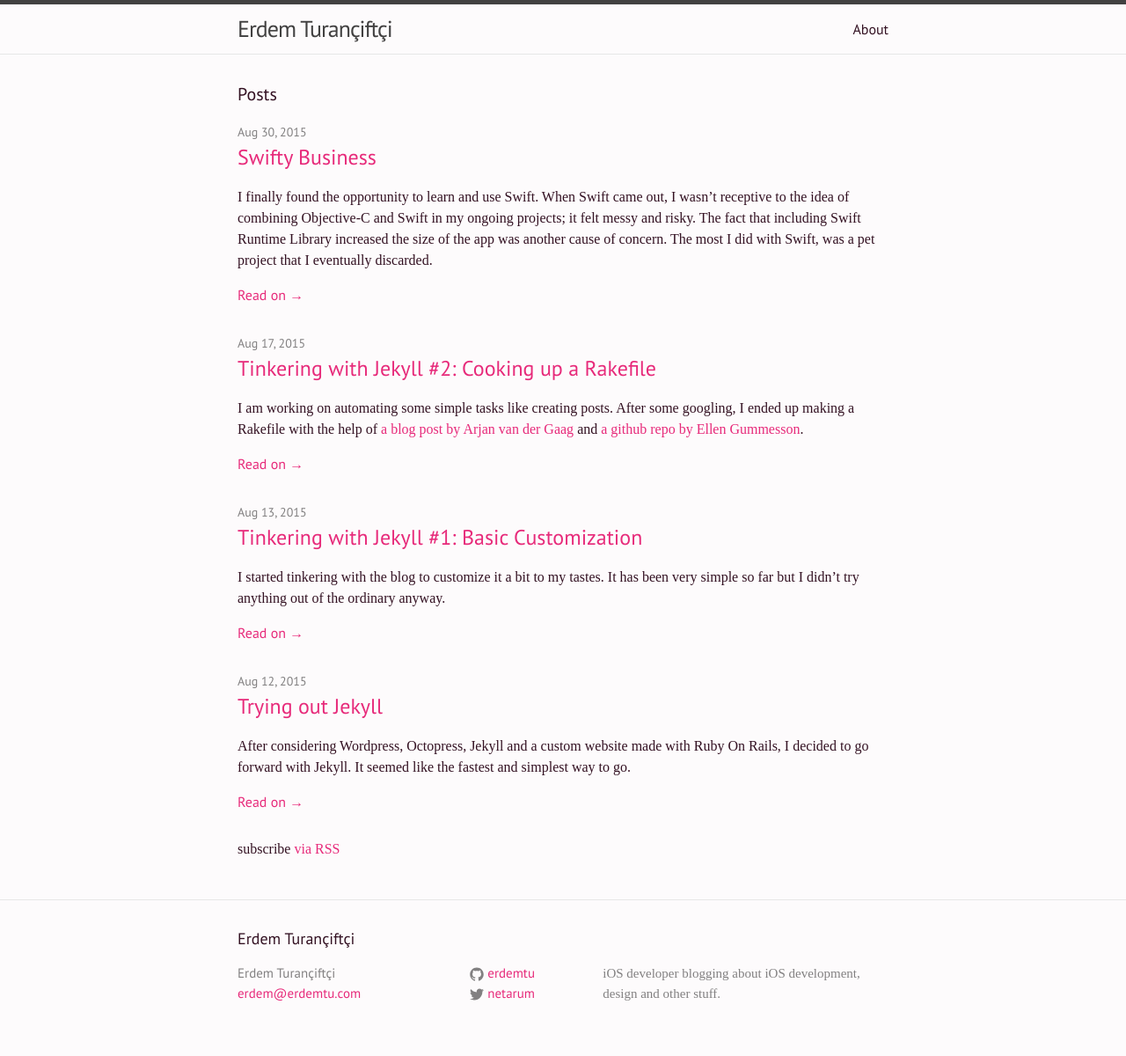
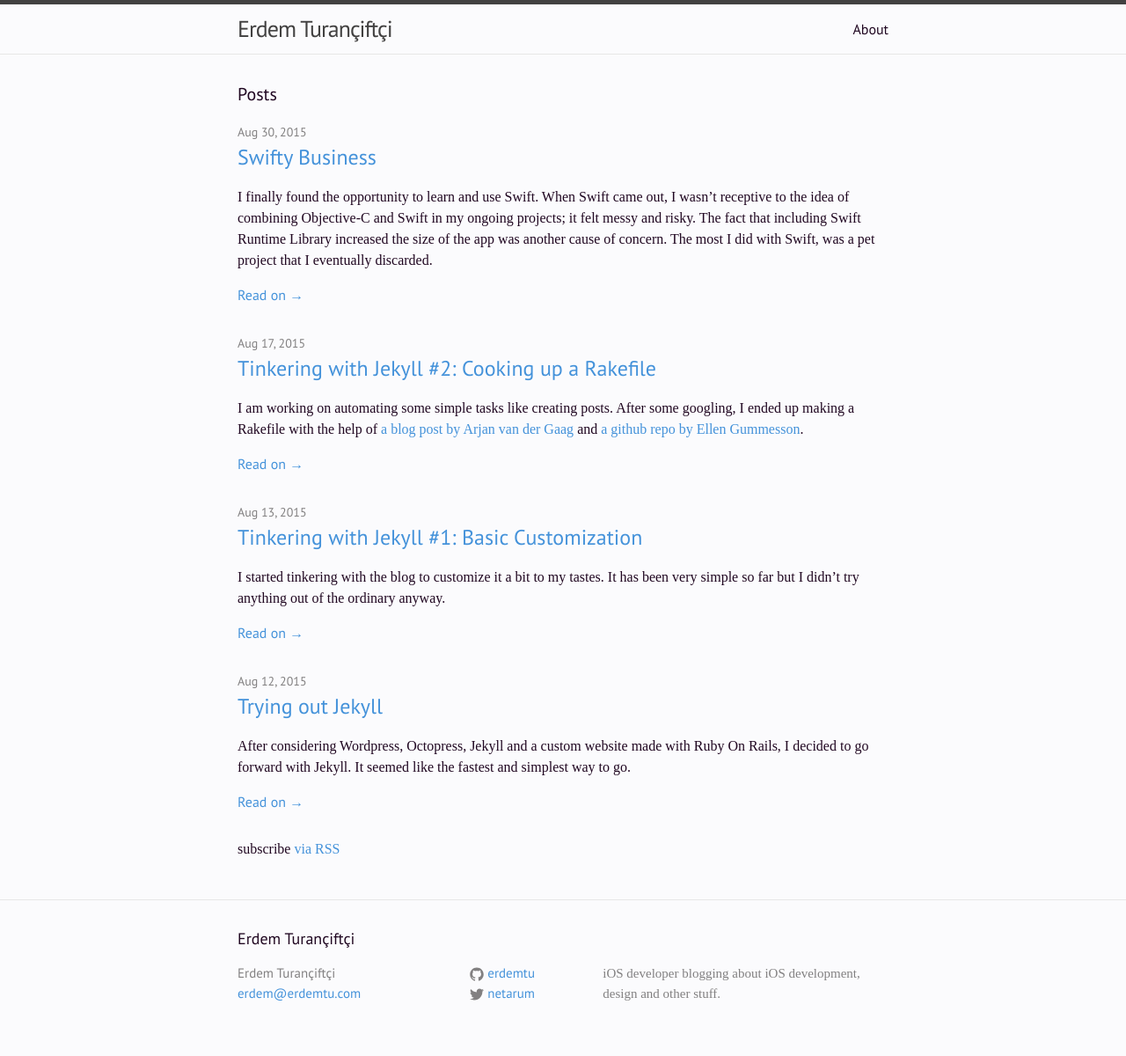
Before and after one commit to erdemtu/erdemtu.github.io, a Jekyll site: the page built from index.html, in a window 1280 px wide. Shown: the whole page at 88% size. Built offline with Jekyll 4.4.1, drawn with Linux system fonts in a browser that asks for light colours; some web fonts are replaced.

Commit message:
Color Adjustments

```diff
--- a/css/main.scss
+++ b/css/main.scss
@@ -14,9 +14,9 @@
 
 $spacing-unit:     30px;
 
-$text-color:       #312;
-$background-color: #fdfbfc;
-$brand-color:      #e72a7a;
+$text-color:       #200721;
+$background-color: #fbfbfd;
+$brand-color:      #4492DA;
 
 $grey-color:       #828081;
 $grey-color-light: lighten($grey-color, 40%);
```
